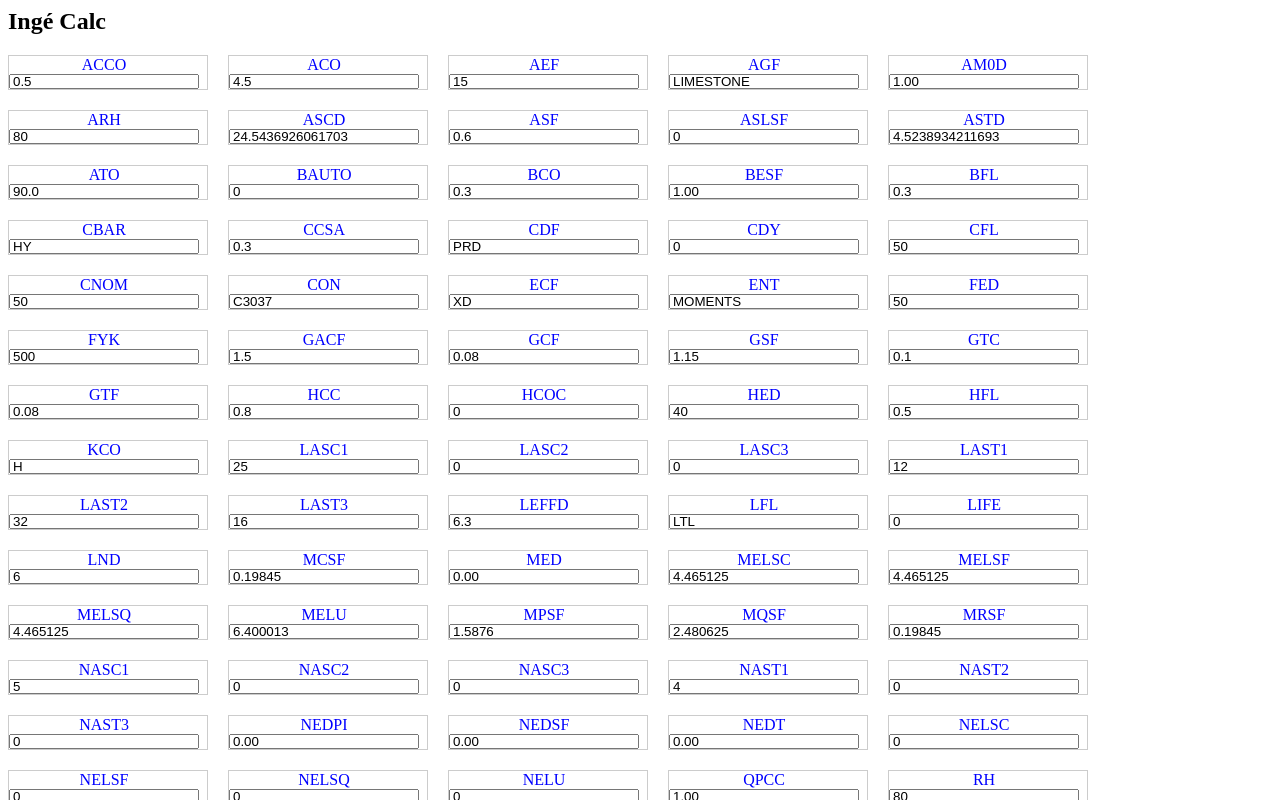
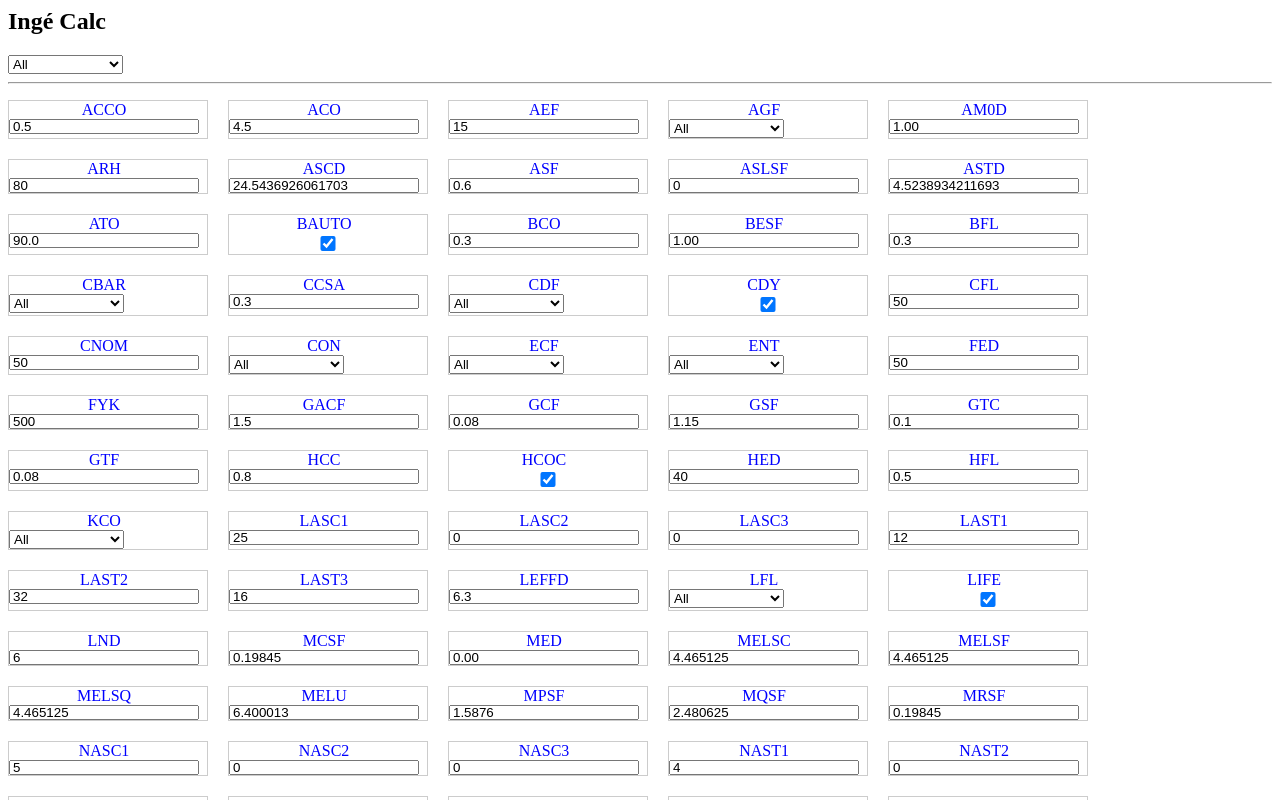
Before and after one commit to Mastero242/inge-calc-json, an Angular app: page / in a window 1280 px wide. Shown: the top 800 px of the page. Built offline with nearby package versions, Linux system fonts and the light colour scheme; what @progress/kendo-angular-intl would draw is missing.

Commit message:
5 files modified

```diff
--- a/src/app/app.component.html
+++ b/src/app/app.component.html
@@ -1,4 +1,13 @@
 <h2>Ingé Calc</h2>
+
+<select (change)="onChange($any($event.target).value)">
+  <option value="" selected>All</option>
+  <option *ngFor="let name of enumKeys" [value]="name">
+    {{ propertyCodeEnum[name] }}
+  </option>
+</select>
+
+<hr />
 
 <form [formGroup]="paramsFormGroup">
   <ul class="wrapper">
@@ -7,10 +16,53 @@
         <label [ngClass]="{ calculated: isDependent(prop.key) }"
           >{{ prop.key }}
         </label>
-        <input
+
+        <ng-container [ngSwitch]="getType(prop.key)">
+          <input
+            *ngSwitchDefault
+            type="text"
+            [ngClass]="{ calculated: isDependent(prop.key) }"
+            formControlName="{{ prop.key }}"
+          />
+
+          <input
+            *ngSwitchCase="PropertyType.Boolean"
+            type="checkbox"
+            [ngClass]="{ calculated: isDependent(prop.key) }"
+            formControlName="{{ prop.key }}"
+          />
+
+          <input
+            *ngSwitchCase="PropertyType.Integer"
+            type="number"
+            [ngClass]="{ calculated: isDependent(prop.key) }"
+            formControlName="{{ prop.key }}"
+          />
+
+          <input
+            *ngSwitchCase="PropertyType.Decimal"
+            type="number"
+            [ngClass]="{ calculated: isDependent(prop.key) }"
+            formControlName="{{ prop.key }}"
+          />
+
+          <select
+            *ngSwitchCase="PropertyType.List"
+            (change)="onChange($any($event.target).value)"
+          >
+            <option value="" selected>All</option>
+            <option *ngFor="let name of enumKeys" [value]="name">
+              {{ propertyCodeEnum[name] }}
+            </option>
+          </select>
+        </ng-container>
+
+        <!-- <input
+          type="number"
           [ngClass]="{ calculated: isDependent(prop.key) }"
           formControlName="{{ prop.key }}"
-      /></ng-container>
+        /> -->
+      </ng-container>
     </li>
   </ul>
 
--- a/src/app/app.component.ts
+++ b/src/app/app.component.ts
@@ -18,6 +18,10 @@ export class AppComponent {
   paramsFormGroup: FormGroup;
   properties: [PropertyCode, any][];
 
+  propertyCodeEnum = PropertyCode;
+  enumKeys = [];
+  filterProp = '';
+
   // hack to be able to use the enumeration in the HTML
   public get PropertyCode() {
     return PropertyCode;
@@ -34,11 +38,14 @@ export class AppComponent {
     return Properties.isComputed(propertyCode);
   }
 
+  public getType(propertyCode: string) {
+    return Properties.getType(propertyCode);
+  }
+
   constructor(private fb: FormBuilder, private calculator: CalculatorService) {
-    const initialProperties = Properties.getData();
-    initialProperties.sort(function (x, y) {
-      return x === y ? 0 : x.isComputed ? 1 : -1;
-    });
+    this.enumKeys = Object.keys(this.propertyCodeEnum);
+
+    let initialProperties = Properties.getData(this.filterProp);
 
     console.log(initialProperties);
 
@@ -54,9 +61,6 @@ export class AppComponent {
     );
 
     this.paramsFormGroup = this.fb.group(this.properties);
-
-    console.log(this.properties);
-    console.log(this.paramsFormGroup);
   }
 
   ngOnInit(): void {
@@ -68,6 +72,8 @@ export class AppComponent {
           this.calculate();
         })
     );
+
+    console.log(this.subscription);
   }
 
   getControlLabel(type: string) {
@@ -81,13 +87,52 @@ export class AppComponent {
     return 0;
   }
 
+  updateData() {
+    let initialProperties = Properties.getData(this.filterProp);
+
+    console.log(initialProperties);
+
+    this.properties = Object.assign(
+      {},
+      ...initialProperties.map((x: PropertyValue) => {
+        const container = {};
+
+        container[x.propertyCode] = x.value;
+
+        return container;
+      })
+    );
+
+    this.paramsFormGroup = this.fb.group(this.properties);
+    // this.paramsFormGroup.patchValue(this.properties);
+
+    console.log(this.properties);
+  }
+
   async calculate() {
     this.properties = await this.calculator.calculate(
       this.paramsFormGroup.value
     );
-    // console.log(this.properties);
 
     this.paramsFormGroup.patchValue(this.properties);
+  }
+
+  onChange(propertyCodeValue) {
+    console.log(propertyCodeValue);
+    this.filterProp = propertyCodeValue;
+
+    console.log(this.subscription);
+
+    this.subscription.unsubscribe();
+
+    this.updateData();
+
+    this.calculate();
+    this.subscription = this.paramsFormGroup.valueChanges
+      .pipe(debounceTime(this.debounceTime))
+      .subscribe(() => {
+        this.calculate();
+      });
   }
 
   ngOnDestroy(): void {
--- a/src/app/calculator/calculator.service.ts
+++ b/src/app/calculator/calculator.service.ts
@@ -9,10 +9,11 @@ export class CalculatorService {
   constructor() {}
 
   async calculate(properties: [PropertyCode, any][]) {
+    console.log('calculate');
     const keys = Object.keys(DependentProperties);
     keys.forEach(async (key: PropertyCode) => {
+      // console.log('calculate');
       const args = Properties.getDependentValues(key, properties);
-
       properties[key] = await CalculatorService.callByName(
         key,
         Engine,
--- a/src/app/calculator/params/abco.ts
+++ b/src/app/calculator/params/abco.ts
@@ -27,6 +27,5 @@ export async function ABCO(
     (((FED * KUNIT) / 1000000) * ACCO) / Z0CO +
     (((HED * KUNIT) / 1000000) * (GTC + Z0CO)) / Z0CO;
   let result = (ftd - (HED * KUNIT) / 1000000) / (BCO * SRDM);
-
   return result;
 }
--- a/src/app/calculator/properties.ts
+++ b/src/app/calculator/properties.ts
@@ -24,7 +24,9 @@ export class Properties {
   }
 
   static getType(propertyCode: string) {
-    return propertyCode in DependentProperties;
+    return this.defaultPropertyValues.find(
+      (x) => x.propertyCode === propertyCode
+    ).type;
   }
 
   static getDependentValues(
@@ -41,14 +43,19 @@ export class Properties {
     }
   }
 
-  static getData(): PropertyValue[] {
+  static getData(propertyCode): PropertyValue[] {
     if (!this.defaultPropertyValues) {
       let rawValues = data.properties as unknown as RawPropertyValue[];
       this.defaultPropertyValues = this.parseRawPropertyValueToPropertyValue(
         rawValues as Array<RawPropertyValue>
       );
     }
-    // console.log(this.defaultPropertyValues);
+    if (propertyCode != '') {
+      return this.filterProperties(propertyCode);
+    } else {
+      //All
+      return this.defaultPropertyValues;
+    }
     return this.defaultPropertyValues;
   }
 
@@ -59,7 +66,7 @@ export class Properties {
     return this.settings;
   }
 
-  static parseRawPropertyValueToPropertyValue(
+  private static parseRawPropertyValueToPropertyValue(
     raws: RawPropertyValue[]
   ): PropertyValue[] {
     return raws.map(
@@ -84,7 +91,7 @@ export class Properties {
     );
   }
 
-  static parseRawSettingToSetting(raws: RawSetting[]): Setting[] {
+  private static parseRawSettingToSetting(raws: RawSetting[]): Setting[] {
     return raws.map(
       (x: RawSetting) =>
         ({
@@ -94,4 +101,28 @@ export class Properties {
         } as Setting)
     );
   }
+
+  private static filterProperties(propertyCode): PropertyValue[] {
+    console.log('filter prop in');
+    console.log(propertyCode);
+
+    let values = [];
+    values.push(
+      this.defaultPropertyValues.find((pr) => pr.propertyCode === propertyCode)
+    );
+
+    let deps = DependentProperties[propertyCode];
+
+    console.log(deps);
+
+    deps.forEach((code) =>
+      values.push(
+        this.defaultPropertyValues.find((pr) => pr.propertyCode === code)
+      )
+    );
+    console.log(values);
+
+    console.log('filter prop out');
+    return values;
+  }
 }
```
